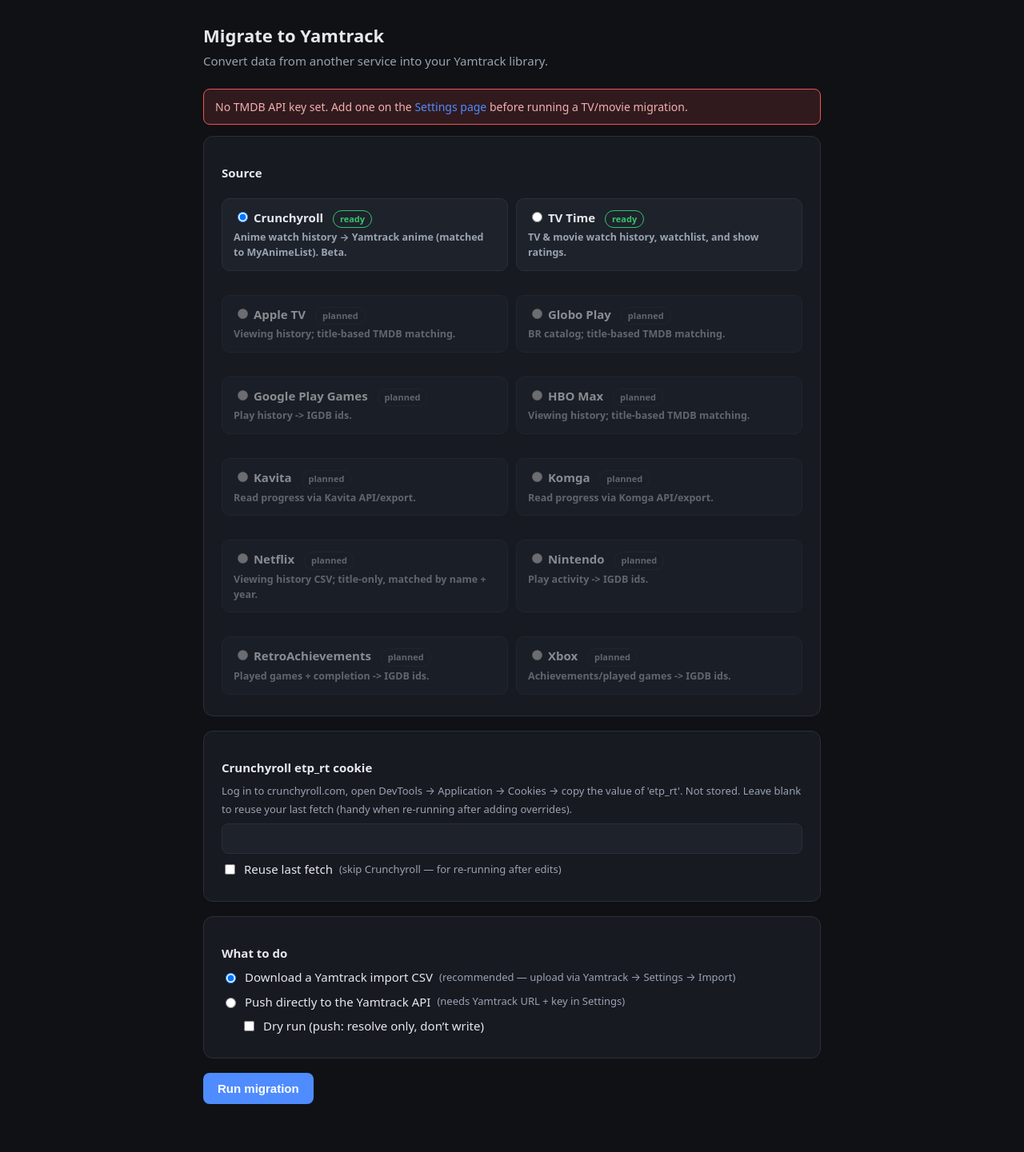
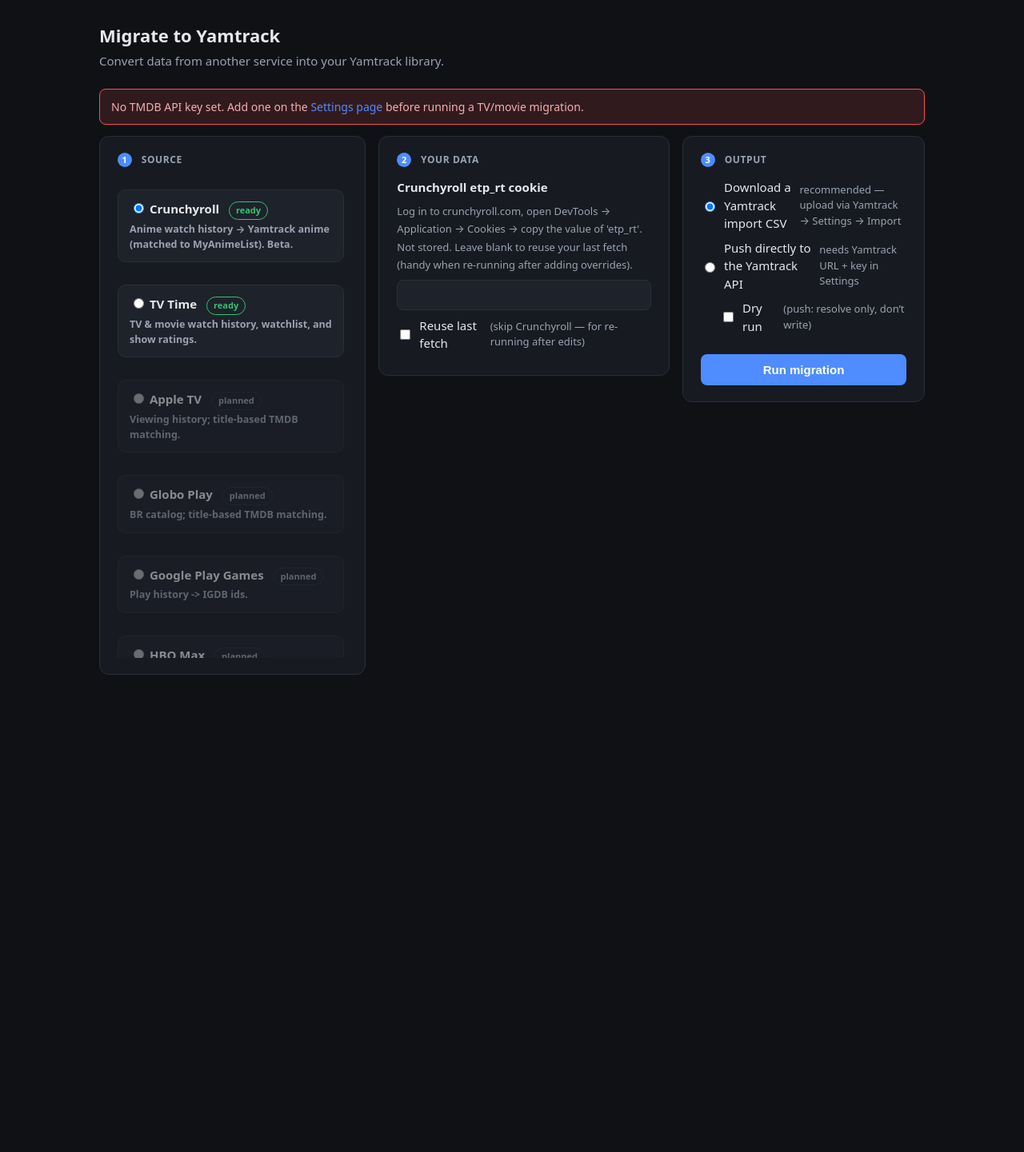
Before and after one commit to reneabreu/yamtrack-importer, a Flask app: page / in a window 1280 px wide. Shown: the part 59-1500 px from the top of the page at 80% size. After the commit the page ends 903 px from the top, so only its background shows below. Run offline with Flask 3, Linux system fonts and the light colour scheme.

Commit message:
UI: three-column migrate layout (Source | Your data | Output)
- Restructure the migrate form into 3 columns with numbered steps,
  collapsing to one column under 920px
- Source list becomes a single scrollable column; per-source inputs and
  include options live in the middle; mode + run in the output column
- Widen the main container to fit the columns
- No field names or JS changed

```diff
--- a/webapp/templates/base.html
+++ b/webapp/templates/base.html
@@ -18,7 +18,7 @@
     header .brand{font-weight:700;font-size:17px}
     header nav a{margin-left:18px;color:var(--mut)}
     header nav a:hover{color:var(--txt)}
-    main{max-width:820px;margin:0 auto;padding:28px 24px 60px}
+    main{max-width:1080px;margin:0 auto;padding:28px 24px 60px}
     h1{font-size:22px;margin:0 0 4px}
     .sub{color:var(--mut);margin:0 0 24px}
     .card{background:var(--card);border:1px solid var(--line);border-radius:12px;
--- a/webapp/templates/index.html
+++ b/webapp/templates/index.html
@@ -11,9 +11,12 @@
 {% endif %}
 
 <form id="migrate-form" method="post" action="{{ url_for('start') }}" enctype="multipart/form-data">
-  <div class="card">
-    <label>Source</label>
-    <div class="src-list">
+  <div class="cols">
+
+    <!-- 1 · Source -->
+    <div class="card col">
+      <h3><span class="step">1</span> Source</h3>
+      <div class="src-list single">
         {% for s in sources %}
           <label class="src {{ 'planned' if not s.status == 'ready' else '' }}">
             <input type="radio" name="source" value="{{ s.id }}"
@@ -27,8 +30,11 @@
       </div>
     </div>
 
+    <!-- 2 · Your data -->
+    <div class="card col">
+      <h3><span class="step">2</span> Your data</h3>
       {% for s in sources if s.status == 'ready' %}
-  <div class="card source-inputs" id="inputs-{{ s.id }}" data-include="{{ '1' if s.has_include_options else '0' }}">
+      <div class="source-inputs" id="inputs-{{ s.id }}" data-include="{{ '1' if s.has_include_options else '0' }}">
         {% for inp in s.inputs %}
           <label>{{ inp.label }}</label>
           {% if inp.help %}<span class="hint">{{ inp.help|safe }}</span>{% endif %}
@@ -64,20 +70,25 @@
         {% endif %}
       </div>
       {% endfor %}
+    </div>
 
-  <div class="card">
-    <label>What to do</label>
+    <!-- 3 · Output -->
+    <div class="card col">
+      <h3><span class="step">3</span> Output</h3>
       <div class="checks">
         <label><input type="radio" name="mode" value="csv" checked>
-        Download a Yamtrack import CSV <span class="hint">(recommended — upload via Yamtrack → Settings → Import)</span></label>
+          Download a Yamtrack import CSV
+          <span class="hint">recommended — upload via Yamtrack → Settings → Import</span></label>
         <label><input type="radio" name="mode" value="push">
           Push directly to the Yamtrack API
-        {% if not has_yamtrack %}<span class="hint">(needs Yamtrack URL + key in Settings)</span>{% endif %}</label>
-      <label style="margin-left:24px"><input type="checkbox" name="dry_run"> Dry run (push: resolve only, don’t write)</label>
+          {% if not has_yamtrack %}<span class="hint">needs Yamtrack URL + key in Settings</span>{% endif %}</label>
+        <label style="margin-left:24px"><input type="checkbox" name="dry_run">
+          Dry run <span class="hint">(push: resolve only, don’t write)</span></label>
       </div>
+      <button type="submit" id="run-btn" style="margin-top:16px;width:100%">Run migration</button>
     </div>
 
-  <button type="submit" id="run-btn">Run migration</button>
+  </div>
 </form>
 
 <div class="card" id="progress-panel" style="display:none">
@@ -95,6 +106,15 @@
 </div>
 
 <style>
+  .cols{display:grid;grid-template-columns:1.1fr 1.2fr 1fr;gap:16px;align-items:start}
+  @media (max-width:920px){ .cols{grid-template-columns:1fr} }
+  .col h3{margin:0 0 14px;font-size:12px;text-transform:uppercase;letter-spacing:.05em;
+    color:var(--mut);font-weight:700}
+  .col h3 .step{display:inline-flex;align-items:center;justify-content:center;
+    width:18px;height:18px;border-radius:50%;background:var(--accent);color:#fff;
+    font-size:11px;margin-right:8px}
+  .col .src-list.single{grid-template-columns:1fr;gap:8px;max-height:600px;overflow:auto;
+    padding-right:4px}
   .bar{height:10px;background:var(--card2);border:1px solid var(--line);
     border-radius:6px;overflow:hidden;margin:12px 0}
   .bar-fill{height:100%;width:0;background:var(--accent);transition:width .2s}
@@ -118,7 +138,7 @@
   const doneActions = document.getElementById('done-actions');
   const resultLink = document.getElementById('result-link');
 
-  // Show only the selected source's input card.
+  // Show only the selected source's input block.
   function syncSourceInputs() {
     const sel = form.querySelector('input[name="source"]:checked');
     const id = sel ? sel.value : null;
```
Lines whose indentation alone changed are shown as unchanged.
